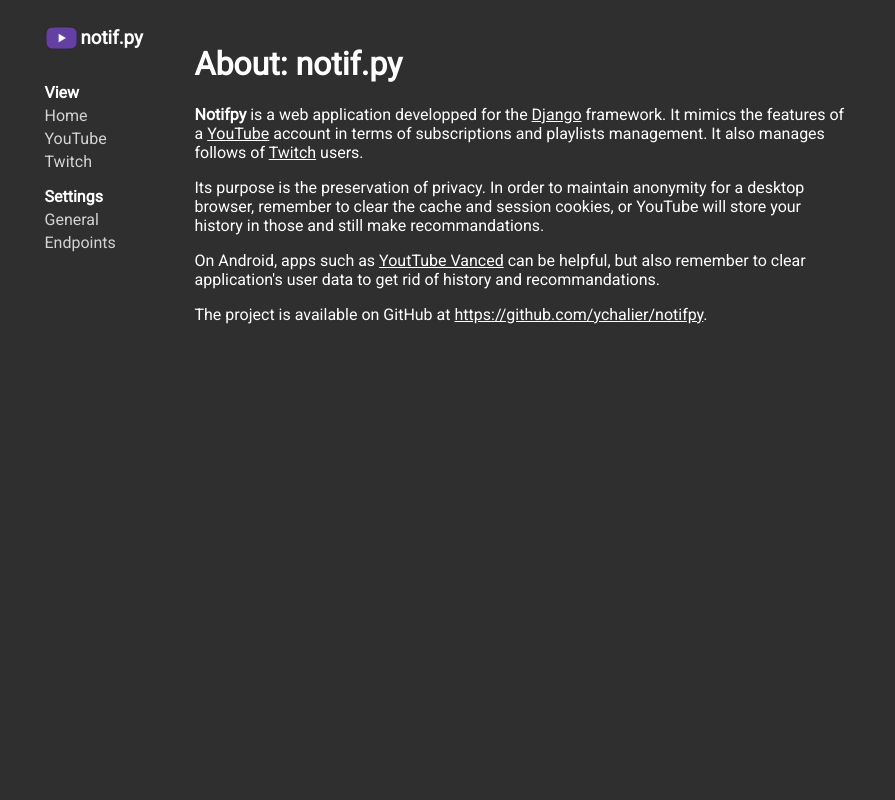
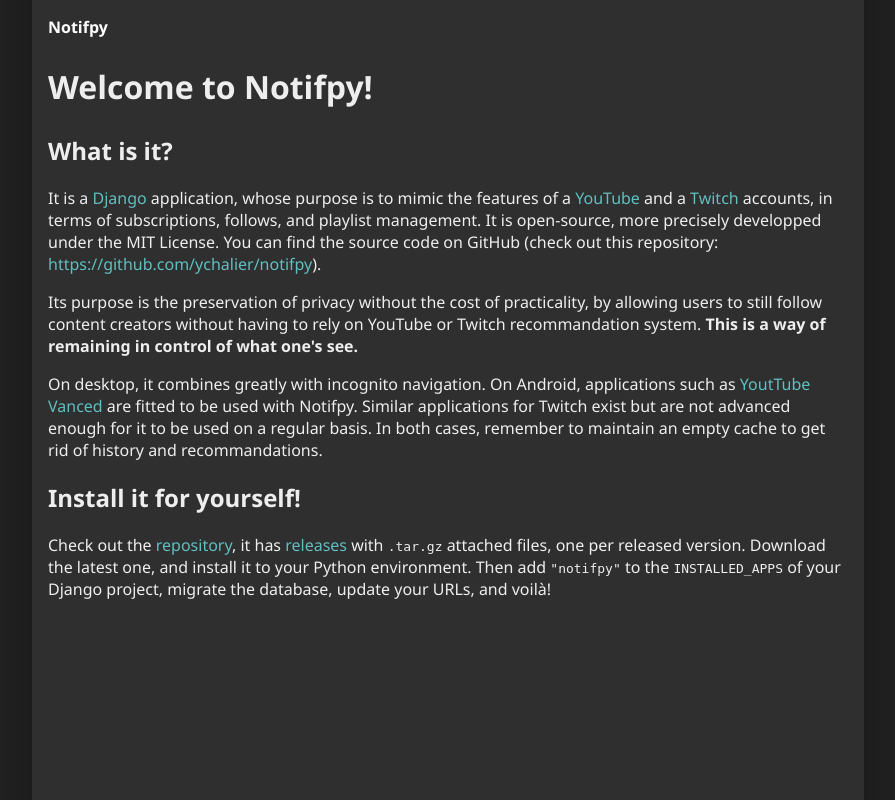
Before and after one commit to ychalier/notifpy, a Django app: template notifpy/templates/notifpy/abstract.html in a window 1280 px wide. Shown: the whole page, without its empty margins (192-1087 px from the left). Run offline with Django 3.2, Linux system fonts and the light colour scheme; the template is opened without the code that fills it, so the values that code supplies are empty.

Commit message:
v0.6: Enhanced UI

```diff
--- a/notifpy/static/notifpy/css/forms.css
+++ b/notifpy/static/notifpy/css/forms.css
@@ -1,10 +1,15 @@
-input, select, textarea, select option {
-    color: black;
+input, textarea, select {
+    font-size: inherit;
+    font-family: inherit;
+    padding: 8px;
     border: none;
+    background: #202020;
+    color: white;
+    min-width: 0;
 }
 
-input, select, textarea {
-    padding: 4px;
+textarea {
+    resize: vertical;
 }
 
 input[type="submit"] {
@@ -93,7 +98,6 @@ input[type="submit"]:hover {
 .form--textarea {
     display: flex;
     flex-direction: column;
-
 }
 
 .form--textarea>textarea, .form--textarea>select {
--- a/notifpy/static/notifpy/css/layout.css
+++ b/notifpy/static/notifpy/css/layout.css
@@ -1,69 +1,128 @@
-* {
-    font-family: Roboto;
-    color: white;
+html, body {
+    height: 100%;
 }
 
-body {
+.fullheight_padding {
+    height: 16px;
+}
+
+.body_wrapper {
+    display: flex;
+    flex-direction: column;
+    max-width: 800px;
+    margin: 0 auto 0 auto;
     background-color: #2F2F2F;
+    padding: 0 16px 0 16px;
+    min-height: 100vh;
+    box-shadow: 0 0 20px 10px rgba(0, 0, 0, .1);
+}
+
+.header {}
+
+.header--inline {
+    display: flex;
+    flex-direction: row;
+    justify-content: space-between;
+}
+
+.header__title {
+    font-weight: bold;
+}
+
+.header__nav {
+    flex-wrap: wrap;
+}
+
+.navbar {
     display: flex;
     flex-direction: row;
     justify-content: center;
 }
 
-.wrapper {
-    margin-top: 16px;
-    width: 657px;
+.navbar>* {
+    margin-left: 8px;
+    margin-right: 8px;
 }
 
-.sidebar {
-    width: 150px;
+.navbar>*:first-child {
+    margin-left: 0px;
 }
 
-.menu {
-    position: fixed;
+.navbar>*:last-child {
+    margin-right: 0px;
 }
 
-.menu__category__title {
-    font-weight: bold;
-    margin-bottom: 4px;
+.button, a.button {
+    cursor: pointer;
+    min-width: 100px;
+    transition: .1s ease;
+    background-color: white;
+    color: #2F2F2F;
+    padding: 8px;
+    text-align: center;
 }
 
-.menu__link {
-    display: block;
-    color: lightgrey;
-    margin-bottom: 4px;
-    transition: .1s ease;
-}
-
-.menu__link:hover {
-    color: white;
+.button:hover, .button:focus, a.button:hover, a.button:focus {
+    background-color: #F0F0F0;
     text-decoration: none;
 }
 
-.channel__thumbnail {
-    width: 32px;
-    height: 32px;
-    border-radius: 50% 50%;
+body {
+    color: #EEE;
+    background-color: #202020;
+    margin: 0;
+    padding: 0;
+    font-family: "Segoe UI";
+}
+
+h1 {
+    font-size: 32px;
+}
+
+h1, h2 {
+    font-weight: 600;
+}
+
+h2 {
+    font-size: 24px;
+}
+
+h3 {
+    font-size: 20px;
+}
+
+h3, h4 {
+    font-weight: 600;
+}
+
+h4 {
+    font-size: 16px;
+}
+
+h5 {
+    font-size: 14px;
+}
+
+h5, h6 {
+    font-weight: 600;
+}
+
+h6 {
+    font-size: 12px;
+}
+
+header a {
+    color: white;
 }
 
 a {
-    text-decoration: None;
-}
-
-a.emph {
-    text-decoration: underline;
+    color: #61BFC1;
+    text-decoration: none;
+    vertical-align: baseline;
 }
 
 a:hover {
     text-decoration: underline;
-}
-
-a.emph:hover {
-    font-weight: bold;
-}
-
-a.image-link:hover {
-    text-decoration: none;
 }
 
 .icon-title {
--- a/notifpy/static/notifpy/css/playlist.css
+++ b/notifpy/static/notifpy/css/playlist.css
@@ -27,6 +27,7 @@
 
 .playlist__gallery .video {
     margin-right: 8px;
+    min-width: 261px;
 }
 
 .playlist__gallery .video:last-of-type {
--- a/notifpy/static/notifpy/css/video.css
+++ b/notifpy/static/notifpy/css/video.css
@@ -2,10 +2,19 @@
     max-width: 100%;
     display: flex;
     flex-direction: row;
-    justify-content: space-around;
+    justify-content: space-between;
     flex-wrap: wrap;
 }
 
+/*
+.gallery > * {
+    margin-right: 8px;
+}
+
+.gallery > *:last-child {
+    margin-right: 0;
+}
+*/
 .gallery--list {}
 
 .gallery--list .video {
@@ -15,7 +24,7 @@
     justify-content: space-around;
 }
 
-.gallery--list .video > *:nth-child(2){
+.gallery--list .video>*:nth-child(2) {
     width: 100%;
 }
 
@@ -28,14 +37,18 @@
 }
 
 .video {
-    width: 213px;
-    margin: 0 0 6px 0;
+    width: 392px;
+    padding-bottom: 16px;
 }
 
 .video__title {
     margin-top: 4px;
     margin-bottom: 4px;
     font-size: 110%;
+}
+
+.video__title a {
+    color: white;
 }
 
 .video__description, .video__description * {
@@ -46,8 +59,7 @@
 }
 
 .video__thumbnail {
-    width: 213px;
-    height: 120px;
+    width: 100%;
     box-shadow: 2px 2px 4px rgba(0, 0, 0, .2);
 }
 
--- a/notifpy/templates/notifpy/abstract.html
+++ b/notifpy/templates/notifpy/abstract.html
@@ -3,25 +3,47 @@
 
 {% block body %}
 
-<h1>About: notif.py</h1>
+<h1>Welcome to Notifpy!</h1>
+
+<h2>What is it?</h2>
 
 <p>
-    <b>Notifpy</b> is a web application developped for the
-    <a class="emph" href="https://www.djangoproject.com/">Django</a> framework.
-    It mimics the features of a
-    <a class="emph" href="https://www.youtube.com/">YouTube</a> account
-    in terms of subscriptions and playlists management. It also manages
-    follows of <a class="emph" href="https://www.twitch.tv/">Twitch</a> users.
-</p>
-<p>
-    Its purpose is the preservation of privacy. In order to maintain anonymity for a desktop browser, remember to clear the cache and session cookies, or YouTube will store your history in those and still make recommandations.
-</p>
-<p>
-    On Android, apps such as <a class="emph" href="https://vanced.app/">YoutTube Vanced</a> can be helpful, but also remember to clear application's user data to get rid of history and recommandations.
+    It is a <a href="https://www.djangoproject.com/">Django</a> application,
+    whose purpose is to mimic the features of a
+    <a class="emph" href="https://www.youtube.com/">YouTube</a> and a
+    <a class="emph" href="https://www.twitch.tv/">Twitch</a> accounts,
+    in terms of subscriptions, follows, and playlist management. It is
+    open-source, more precisely developped under the MIT License. You can find
+    the source code on GitHub (check out this repository:
+    <a href="https://github.com/ychalier/notifpy">https://github.com/ychalier/notifpy</a>).
 </p>
 
 <p>
-    The project is available on GitHub at <a class="emph" href="https://github.com/ychalier/notifpy">https://github.com/ychalier/notifpy</a>.
+    Its purpose is the preservation of privacy without the cost of practicality,
+    by allowing users to still follow content creators without having to rely
+    on YouTube or Twitch recommandation system. <b>This is a way of remaining
+        in control of what one's see.</b>
+</p>
+
+<p>
+    On desktop, it combines greatly with incognito navigation. On Android,
+    applications such as
+    <a class="emph" href="https://vanced.app/">YoutTube Vanced</a>
+    are fitted to be used with Notifpy. Similar applications for Twitch exist
+    but are not advanced enough for it to be used on a regular basis.
+    In both cases, remember to maintain an empty cache to get rid of history and
+    recommandations.
+</p>
+
+<h2>Install it for yourself!</h2>
+
+<p>
+    Check out the <a href="https://github.com/ychalier/notifpy">repository</a>,
+    it has <a href="https://github.com/ychalier/orgapy/notifpy">releases</a>
+    with <code>.tar.gz</code> attached files, one per released version.
+    Download the latest one, and install it to your Python environment. Then add
+    <code>"notifpy"</code> to the <code>INSTALLED_APPS</code> of your
+    Django project, migrate the database, update your URLs, and voilà!
 </p>
 
 {% endblock %}
--- a/notifpy/templates/notifpy/base.html
+++ b/notifpy/templates/notifpy/base.html
@@ -5,7 +5,7 @@
 <html>
 
 <head>
-    <title>{% block title %}notif.py{% endblock %}</title>
+    <title>{% block title %}Notifpy{% endblock %}</title>
     <meta name="viewport" content="width=device-width" />
     <meta charset="utf-8" />
     <link rel="icon" href="{% static 'notifpy/logo/32.png' %}" sizes="32x32">
@@ -22,44 +22,28 @@
 </head>
 
 <body>
-    <div class="sidebar">
-        <div class="menu">
-            <a href="{% url 'notifpy:abstract' %}">
-                <div class="icon-title">
-                    <img src="{% static 'notifpy/logo/32.png' %}" />
-                    <h3>notif.py</h3>
-                </div>
-            </a>
-            <div class="menu__category">
-                <p class="menu__category__title">
-                    View
-                </p>
-                <a class="menu__link" href="{% url 'notifpy:home' %}">
-                    Home
-                </a>
-                <a class="menu__link" href="{% url 'notifpy:youtube' %}">
-                    YouTube
-                </a>
-                <a class="menu__link" href="{% url 'notifpy:twitch' %}">
-                    Twitch
-                </a>
-            </div>
-            <div class="menu__category">
-                <p class="menu__category__title">
-                    Settings
-                </p>
-                <a class="menu__link" href="{% url 'notifpy:settings' %}">
-                    General
-                </a>
-                <a class="menu__link" href="{% url 'notifpy:manage_endpoints' %}">
-                    Endpoints
-                </a>
-            </div>
-        </div>
-    </div>
-    <div class="wrapper">
-        {% block body %}
-        {% endblock %}
+    <div class="body_wrapper">
+        <div class="fullheight_padding"></div>
+        <header class="header header--inline">
+            <nav class="header__nav navbar">
+                <a href="{% url 'notifpy:abstract' %}" class="header__title">Notifpy</a>
+                {% if request.user.is_authenticated %}
+                <a href="{% url 'notifpy:home' %}">Home</a>
+                <a href="{% url 'notifpy:youtube' %}">YouTube</a>
+                <a href="{% url 'notifpy:twitch' %}">Twitch</a>
+                <span class="hide_on_small">&middot;</span>
+                <a href="{% url 'notifpy:settings' %}">Settings</a>
+                <a class="hide_on_small" href="{% url 'notifpy:manage_endpoints' %}">Endpoints</a>
+                <span class="hide_on_small">&middot;</span>
+                <a class="hide_on_small" href="{% url 'admin:index' %}">Admin</a>
+                {% endif %}
+            </nav>
+        </header>
+        <section>
+            {% block body %}
+            {% endblock %}
+        </section>
+        <div class="fullheight_padding"></div>
     </div>
 </body>
 
--- a/notifpy/templates/notifpy/channel.html
+++ b/notifpy/templates/notifpy/channel.html
@@ -1,7 +1,7 @@
 {% extends 'notifpy/base.html' %}
 {% load static from staticfiles %}
 
-{% block title %}{{channel.title}} | notif.py{% endblock%}
+{% block title %}{{channel.title}} | Notifpy{% endblock%}
 
 {% block body %}
 <div class="icon-title">
@@ -43,13 +43,13 @@
     <a class="command__button" href="{% url 'notifpy:delete_channel' slug=channel.slug %}">Delete</a>
     <a class="command__button" href="{% url 'notifpy:update_channel' slug=channel.slug %}">Update</a>
 </div>
-<h3>Last videos</h3>
+<h2>Last videos</h2>
 {% if videos %}
 <div class="gallery">
     {% for video in videos %}
     <div class="video">
         <a href="https://www.youtube.com/watch?v={{ video.id }}">
-            <img class="video__thumbnail" src="{{ video.thumbnail }}" width=160 height=90 />
+            <img class="video__thumbnail" src="{{ video.thumbnail }}" />
         </a>
         <p class="video__title">
             <a href="https://www.youtube.com/watch?v={{ video.id }}">{{ video.title | safe }}</a>
--- a/notifpy/templates/notifpy/create_playlist.html
+++ b/notifpy/templates/notifpy/create_playlist.html
@@ -1,7 +1,7 @@
 {% extends 'notifpy/base.html' %}
 {% load static from staticfiles %}
 
-{% block title %}Create playlist | notif.py{% endblock%}
+{% block title %}Create playlist | Notifpy{% endblock%}
 
 {% block body %}
 <h1>Create Playlist</h1>
--- a/notifpy/templates/notifpy/edit_channel.html
+++ b/notifpy/templates/notifpy/edit_channel.html
@@ -1,7 +1,7 @@
 {% extends 'notifpy/base.html' %}
 {% load static from staticfiles %}
 
-{% block title %}{{channel.title}} | notif.py{% endblock%}
+{% block title %}{{channel.title}} | Notifpy{% endblock%}
 
 {% block body %}
 <a href="{% url 'notifpy:channel' slug=channel.slug %}">
--- a/notifpy/templates/notifpy/playlist.html
+++ b/notifpy/templates/notifpy/playlist.html
@@ -1,7 +1,7 @@
 {% extends 'notifpy/base.html' %}
 {% load static from staticfiles %}
 
-{% block title %}{{playlist.title}} | notif.py{% endblock%}
+{% block title %}{{playlist.title}} | Notifpy{% endblock%}
 
 {% block body %}
 <h1>{{playlist.title}}</h1>
@@ -17,7 +17,7 @@
     {% for entry in playlist.get_videos %}
     <div class="video">
         <a href="https://www.youtube.com/watch?v={{ entry.video.id }}">
-            <img class="video__thumbnail" src="{{ entry.video.thumbnail }}" width=160 height=90 />
+            <img class="video__thumbnail" src="{{ entry.video.thumbnail }}" />
         </a>
         <div class="video__info">
             <p class="video__title">
--- a/notifpy/templates/notifpy/settings.html
+++ b/notifpy/templates/notifpy/settings.html
@@ -1,7 +1,7 @@
 {% extends 'notifpy/base.html' %}
 {% load static from staticfiles %}
 
-{% block title %}Settings | notif.py{% endblock%}
+{% block title %}Settings | Notifpy{% endblock%}
 
 {% block body %}
 
--- a/notifpy/views.py
+++ b/notifpy/views.py
@@ -34,7 +34,7 @@ def abstract(request):
 @login_required
 def home(request):
     """Main view to display last updates."""
-    page_size = 48
+    page_size = 16
     page = int(request.GET.get("page", 1))
     order = request.GET.get("order", "publication")
     video_list = models.YoutubeVideo.objects\
@@ -216,7 +216,7 @@ def create_playlist(request):
         form = forms.PlaylistForm(request.POST)
         if form.is_valid():
             playlist = form.save()
-            return redirect("playlist", slug=playlist.slug)
+            return redirect("notifpy:playlist", slug=playlist.slug)
     form = forms.PlaylistForm()
     return render(request, "notifpy/create_playlist.html", locals())
 
--- a/setup.py
+++ b/setup.py
@@ -9,7 +9,7 @@ os.chdir(os.path.normpath(os.path.join(os.path.abspath(__file__), os.pardir)))
 
 setup(
     name='django-notifpy',
-    version='0.5',
+    version='0.6',
     packages=find_packages(),
     include_package_data=True,
     license='MIT License',
```
Also changed, not shown: other parts of notifpy/static/notifpy/css/layout.css (+42 -14 lines), notifpy/static/notifpy/css/responsive.css (+5 -64 lines), notifpy/templates/notifpy/edit_playlist.html (+9 -9 lines), notifpy/templates/notifpy/home.html (+5 -5 lines), notifpy/templates/notifpy/manage_endpoints.html (+1 -41 lines), notifpy/templates/notifpy/twitch.html (+7 -10 lines), notifpy/templates/notifpy/youtube.html (+11 -10 lines).
